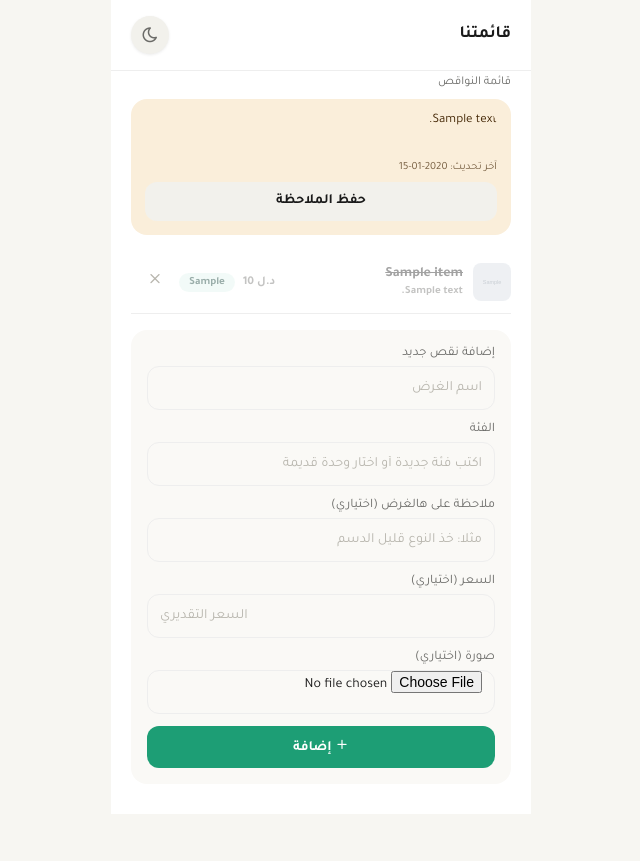
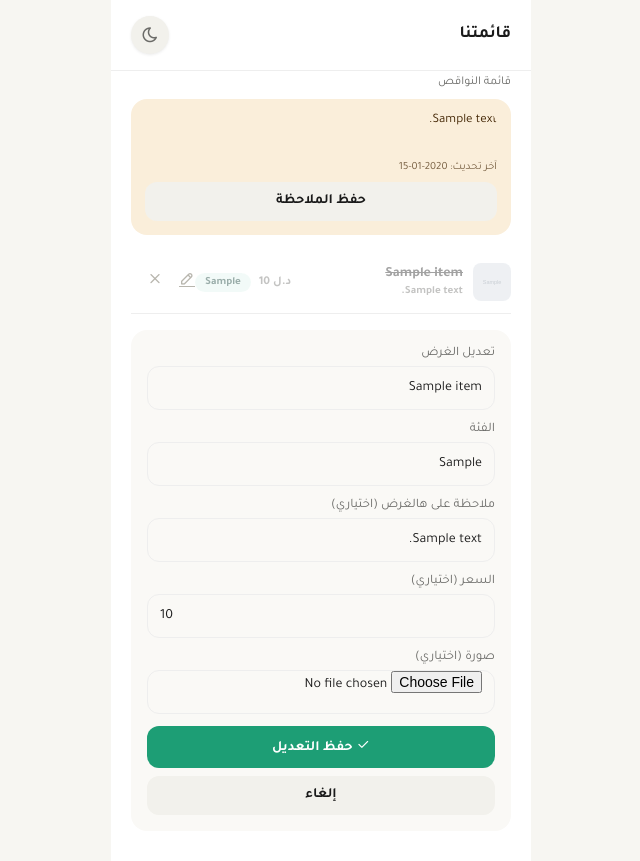
Before and after one commit to sadiqrajhi-10/qaimatn, a Flask app: template templates/shopping.html in a window 1280 px wide. Shown: the whole page, without its empty margins (319-959 px from the left). Before the commit the page ends 814 px from the top, so only its background shows below. Run offline with Flask 3, Linux system fonts and the light colour scheme; tables that the repository leaves empty hold one stand-in row (values such as "Sample post"); the template is opened without the code that fills it: values that come from a table or form of the project are taken from there, most other values are stand-ins (such as "Sample title", 1, 10 or a date in 2020); grey boxes marked "Sample" are stand-in pictures.

Commit message:
Refactor shopping form for add/edit functionality
Updated the form to handle both adding and editing items dynamically based on the presence of 'edit_item'. Adjusted input values to reflect the current item's data when editing.

```diff
--- a/templates/shopping.html
+++ b/templates/shopping.html
@@ -28,6 +28,7 @@
       </span>
     </button>
   </form>
+<a href="{{ url_for('shopping', edit=item.id) }}" class="delete-btn"><i class="ti ti-pencil"></i></a>
   <form method="POST" action="{{ url_for('shopping_delete', item_id=item.id) }}">
     <button type="submit" class="delete-btn"><i class="ti ti-x"></i></button>
   </form>
@@ -36,14 +37,14 @@
 <p class="app-subtitle">ما فيه نواقص توا 🎉</p>
 {% endfor %}
 
-<form method="POST" action="{{ url_for('shopping_add') }}" class="add-form" enctype="multipart/form-data">
+    <form method="POST" action="{{ url_for('shopping_edit', item_id=edit_item.id) if edit_item else url_for('shopping_add') }}" class="add-form" enctype="multipart/form-data">
   <div class="field">
-    <label>إضافة نقص جديد</label>
-    <input type="text" name="name" placeholder="اسم الغرض" required>
+          <label>{{ 'تعديل الغرض' if edit_item else 'إضافة نقص جديد' }}</label>
+          <input type="text" name="name" placeholder="اسم الغرض" value="{{ edit_item.name if edit_item else '' }}" required>
   </div>
   <div class="field">
     <label>الفئة</label>
-    <input type="text" name="category" list="category-options" placeholder="اكتب فئة جديدة أو اختار وحدة قديمة">
+          <input type="text" name="category" list="category-options" placeholder="اكتب فئة جديدة أو اختار وحدة قديمة" value="{{ edit_item.category if edit_item else '' }}">
     <datalist id="category-options">
       {% for c in categories %}
       <option value="{{ c }}">
@@ -52,16 +53,17 @@
   </div>
   <div class="field">
     <label>ملاحظة على هالغرض (اختياري)</label>
-    <input type="text" name="note" placeholder="مثلا: خذ النوع قليل الدسم">
+          <input type="text" name="note" placeholder="مثلا: خذ النوع قليل الدسم" value="{{ edit_item.note if edit_item and edit_item.note else '' }}">
   </div>
   <div class="field">
     <label>السعر (اختياري)</label>
-    <input type="number" name="price_estimate" placeholder="السعر التقديري" dir="ltr">
+          <input type="number" name="price_estimate" placeholder="السعر التقديري" dir="ltr" value="{{ edit_item.price_estimate | int if edit_item and edit_item.price_estimate else '' }}">
   </div>
   <div class="field">
     <label>صورة (اختياري)</label>
       <input type="file" name="photo" accept="image/*">
   </div>
-  <button type="submit" class="btn btn-primary"><i class="ti ti-plus"></i> إضافة</button>
+      <button type="submit" class="btn btn-primary"><i class="ti ti-{{ 'check' if edit_item else 'plus' }}"></i> {{ 'حفظ التعديل' if edit_item else 'إضافة' }}</button>
+{% if edit_item %}<a href="{{ url_for('shopping') }}" class="btn btn-ghost" style="display:block; text-align:center; margin-top:8px; text-decoration:none;">إلغاء</a>{% endif %}
 </form>
       {% endblock %}
```
